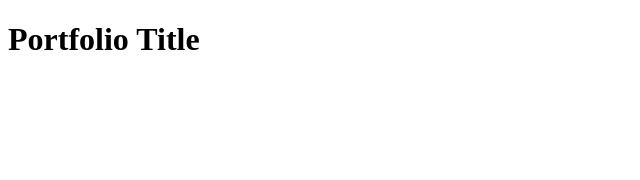
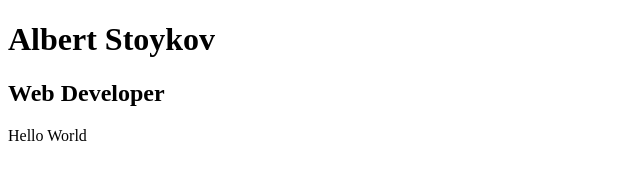
Before and after one commit to AlbertStoykov/Futureproof-Portfolio, a plain HTML site: page index.html in a window 1280 px wide. Shown: the whole page, without its empty margins (0-640 px from the left). Drawn offline with Linux system fonts and the light colour scheme.

Commit message:
Added name as title

```diff
--- a/index.html
+++ b/index.html
@@ -7,6 +7,8 @@
     <title>Document</title>
 </head>
 <body>
-    <h1>Portfolio Title</h1>
+    <h1>Albert Stoykov</h1>
+    <h2>Web Developer</h2>
+    <p>Hello World</p>
 </body>
 </html>
```
